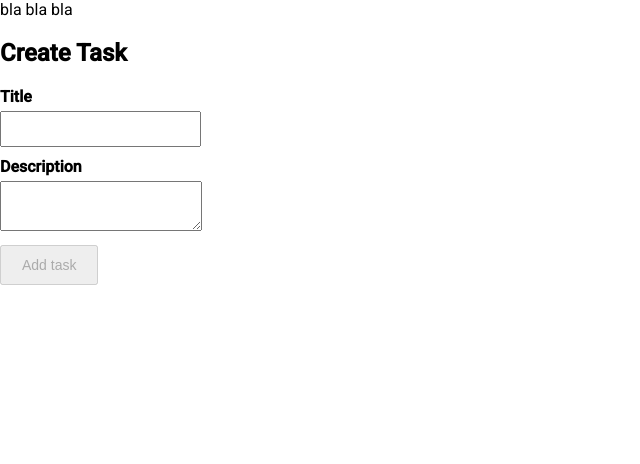
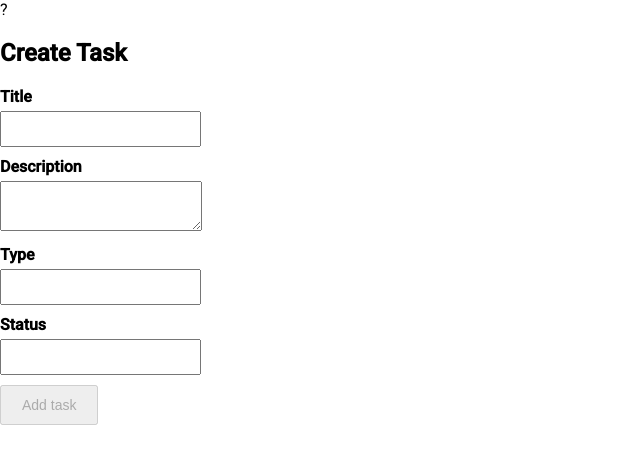
Before and after one commit to TomsVanags/BootCamp, an Angular app: page /create-task in a window 1280 px wide. Shown: the top 464 px of the page, without its empty margins (0-640 px from the left). Built offline with nearby package versions, Linux system fonts and the light colour scheme.

Commit message:
Klat formas logi

```diff
--- a/src/app/app.component.html
+++ b/src/app/app.component.html
@@ -1,4 +1,4 @@
 <nav>
-  <a routerLink="/create-task">bla bla bla</a> <!--atstaju bla bla bla, jo shim butu jabut ka linkam?-->
+  <a routerLink="/create-task">?</a> <!--atstaju bla bla bla, jo shim butu jabut ka linkam?-->
 </nav>
 <router-outlet></router-outlet>
--- a/src/app/create-task/create-task.component.html
+++ b/src/app/create-task/create-task.component.html
@@ -16,5 +16,21 @@
             Description is required.
         </div>
     </div>
+
+    <div>
+        <label for="type">Type</label><br>
+        <input id="type" formControlName="type" />
+        <div *ngIf="taskForm.get('type')?.invalid && taskForm.get('type')?.touched">
+            Type is required.
+        </div>
+    </div>
+
+    <div>
+        <label for="status">Status</label><br>
+        <input id="status" formControlName="status" />
+        <div *ngIf="taskForm.get('status')?.invalid && taskForm.get('status')?.touched">
+            Status is required.
+        </div>
+    </div>
     <button type="submit" [disabled]="taskForm.invalid">Add task</button>
 </form>
--- a/src/app/create-task/create-task.component.ts
+++ b/src/app/create-task/create-task.component.ts
@@ -30,7 +30,9 @@ export class CreateTaskComponent implements OnInit {
   ngOnInit(): void {
     this.taskForm = this.fb.group({
       title: ['', Validators.required],
-      description: ['', Validators.required]
+      description: ['', Validators.required],
+      type: ['', Validators.required],
+      status: ['', Validators.required]
     });
   }
 
```
